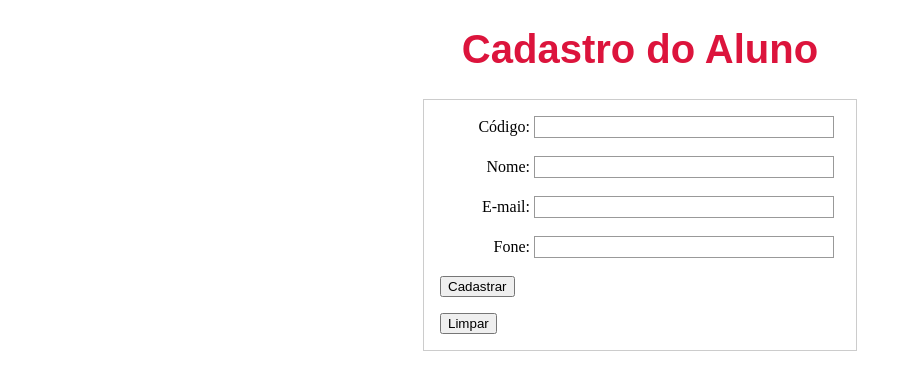
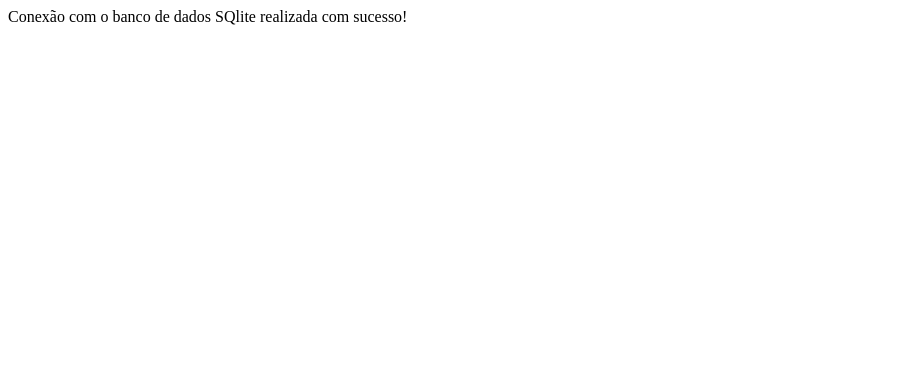
Before and after one commit to luccakeidann/senacrs, a PHP site: page / in a window 1280 px wide. Shown: the top 390 px of the page, without its empty margins (0-912 px from the left). Run offline with PHP 8.4, Linux system fonts and the light colour scheme; data comes from the database, SQL or seed files in the repository.

Commit message:
Add files via upload

```diff
--- a/index.php
+++ b/index.php
@@ -6,158 +6,15 @@ Click nbfs://nbhost/SystemFileSystem/Templates/Project/PHP/PHPProject.php to edi
 <html>
     <head>
         <meta charset="UTF-8">
-        <title>Music School</title>
+        <title>Loja Dia dos Namorados</title>
     </head>
-    <style>
-        form {
-
-        /* Apenas para centralizar o form na página*/
-
-        margin: 0 auto;
-
-        width: 400px;
-
-        /* Para ver as bordas do formulário*/
-
-        padding: 1em;
-
-        border: 1px solid#CCC;
-
-    }
-
-     form div+div {
-
-        margin-top: 1em;
-
-     }
-
-     label {
-
-        /*Para ter certeza que todas as labels tem o mesmo tamanho e estão propriamente alinhadas*/
-
-        display: inline-block;
-
-        width: 90px;
-
-        text-align: right;
-
-     }
-
-     input, textarea {
-
-        /*Para certificar que todos os campos tem as mesmas configurações de fonte. Por padrão, textareas devem ter uma fonte monospace */
-
-        font:1em sans-serif;
-
-        /*Para dar o mesmo tamanho a todos os campos de texto*/
-
-        width: 300px;;
-
-        -moz-box-sizing: border-box;
-
-        box-sizing: border-box;
-
-        /*Para harmonizar o look & feel das bordas nos campos de texto*/
-
-        border: 1px solid #999
-
-     }
-
-     input:focus, textarea:focus {
-
-        border-color: blue;
-
-     }
-
-     textarea{
-
-      /*Para alinhar corretamente os campos de texto de várias linhas com sua label*/
-
-      vertical-align: top;
-
-      /*Para dar espaço suficiente para digitar algum texto*/
-
-      height: 5em;
-
-      /*Para permitir aos usuários redimensionarem qualquer textarea verticalmente.
-
-      Ele não funciona em todos os browsers*/
-
-      resize: vertical;
-
-     }
-
-	 h1 {
-
-		 font-family : arial;
-
-		 font-size: 40px;
-
-		 color: crimson;
-
-	 }
-
-
-    </style>
     <body>
-
-        <center><h1> Cadastro do Aluno </h1></center>
-<form method="post">
-<div>
-<label for="fcod">Código: </label>
-<input type="text" id="codigo"  name="codigo"/>
-</div>
-<br>
-<div>
-<label for="fname">Nome: </label>
-<input type="text" id="nome" name ="nome"  />
-</div>
-<br>
-<div>
-<label for="femail">E-mail: </label>
-<input type="email" id="name" name ="email" />
-</div>
-<br>
-<div>
-<label for="ffone">Fone: </label>
-<input type="fone" id="name" name ="fone" />
-</div>
-<br>
-
-
-<div class="button">
-<button type="submit">Cadastrar</button>
-</div>
-<div class="button">
-<button type="reset">Limpar</button>
-</div>
-</form>
-
-
         <?php
-        if ($_SERVER["REQUEST_METHOD"] == "POST") {
-            $codigo = $_POST["codigo"];
-            $nome = $_POST ["nome"];
-            $email = $_POST ["email"];
-            $fone = $_POST ["fone"];
-            echo "<h1> Dados do Aluno</h1>";
-            echo "Nome: $nome <br>";
-            echo "E-mail: $email <br>";
-            echo "Fone: $fone <br>" ;
-            // Conectar o banco de dados
-            $caminho_banco = 'BDschoolmusic.db';
-            $pdo = new PDO("sqlite:" . $caminho_banco);
-            $pdo->setAttribute(PDO::ATTR_ERRMODE, PDO::ERRMODE_EXCEPTION);
-            echo "Conexão com o banco de dados SQlite estabelecida"
-            . "com sucesso!<br>";
-            //
-            $sql_inserir = "
-             INSERT INTO alunos (id_aluno, nome, email, fone, ativo)
-             VALUES ($codigo, $nome, $email, $fone, 'A');
-             ";
-            $pdo->exec($sql_inserir);
-            echo "Aluno cadastrado com sucesso!";
-        }
+        // Conectar o banco de dados
+        $caminho_banco = 'BDlojalucca.db';
+        $pdo = new PDO ("sqlite:" . $caminho_banco);
+        $pdo->setAttribute (PDO::ATTR_ERRMODE, PDO::ERRMODE_EXCEPTION);
+        echo "Conexão com o banco de dados SQlite realizada com sucesso!<br>"
         ?>
     </body>
 </html>
```
